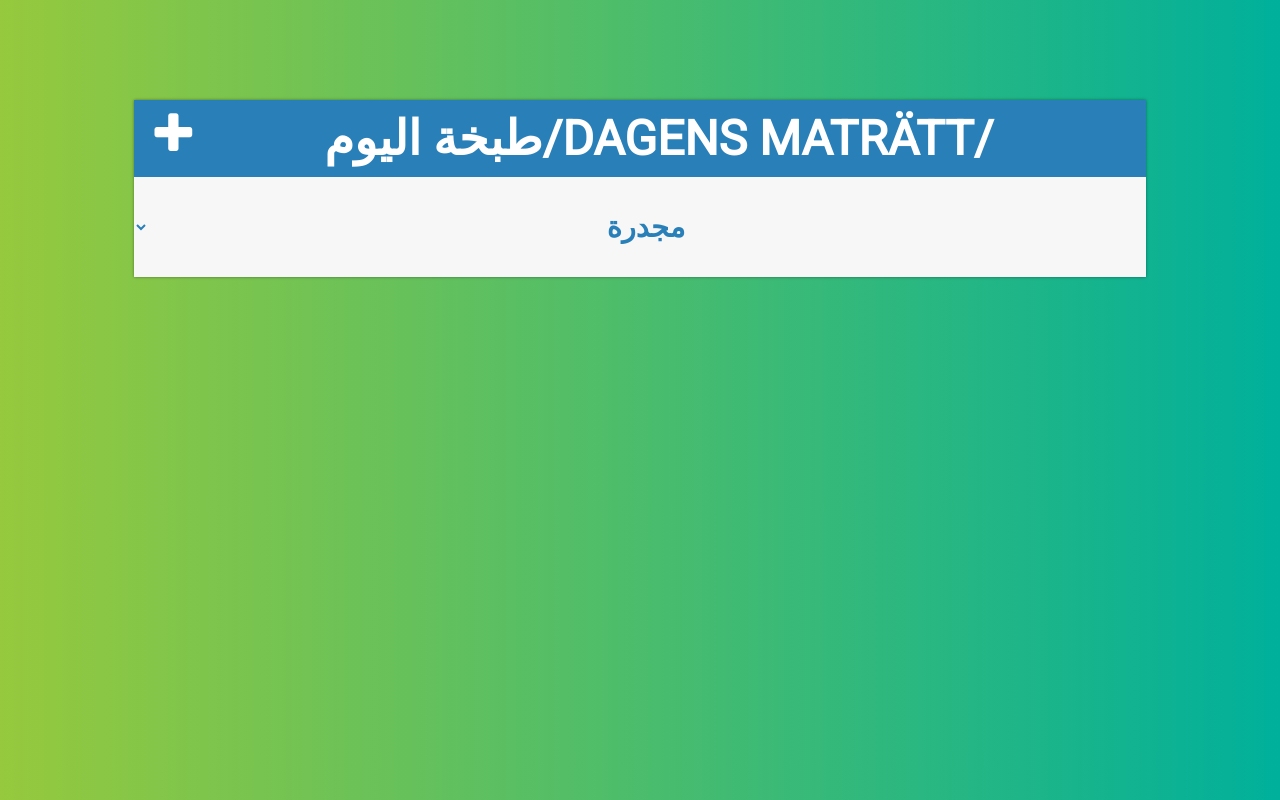
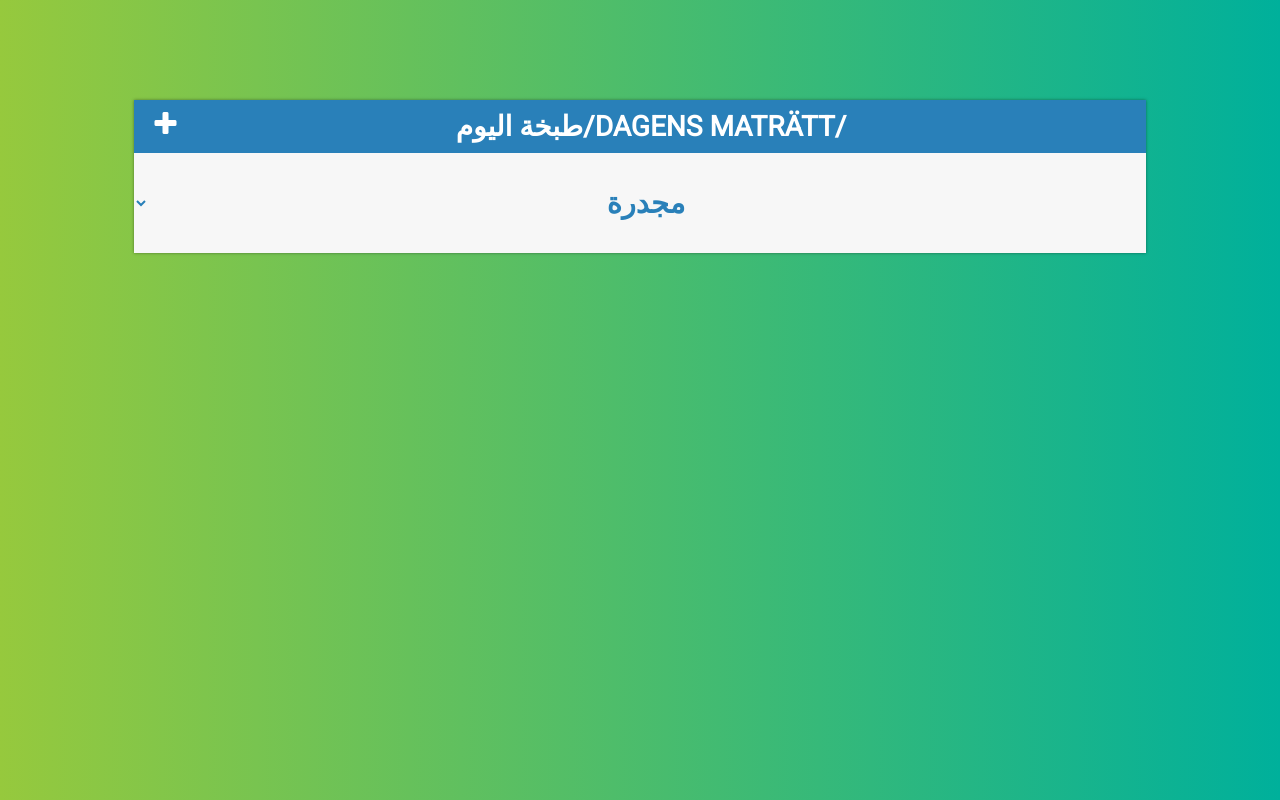
Before and after one commit to Ahmad0093/shoping-list, a plain HTML site: page index.html in a window 1280 px wide. Drawn offline with Linux system fonts and the light colour scheme.

Commit message:
Change h1 size

```diff
--- a/assets/css/shop-list.css
+++ b/assets/css/shop-list.css
@@ -23,7 +23,7 @@ h1 {
     margin: 0;
     padding: 10px 20px;
     text-transform: uppercase;
-    font-size: 24px;
+    font-size: 14px;
     font-weight: normal;
     text-align: right;
 }
@@ -131,7 +131,7 @@ span {
     text-decoration: line-through;
 }
 
-@media screen and (min-width: 480px) {
+@media screen and (min-width: 680px) {
     body {}
     #container {
         width: 80%;
@@ -139,7 +139,7 @@ span {
     h1 {
         padding: 10px 20px;
         text-transform: uppercase;
-        font-size: 48px;
+        font-size: 28px;
         font-weight: bolder;
         text-align: center;
     }
```
